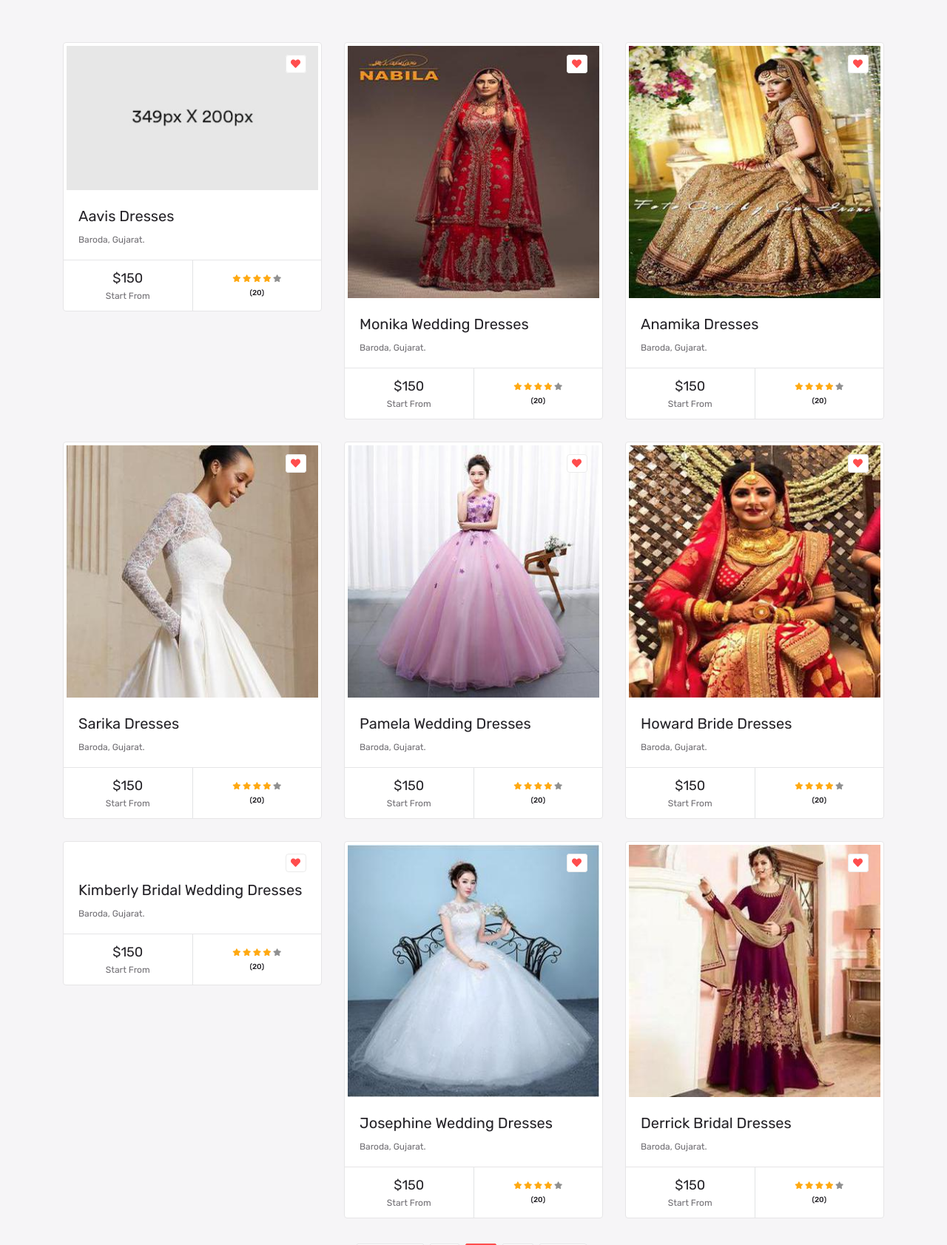
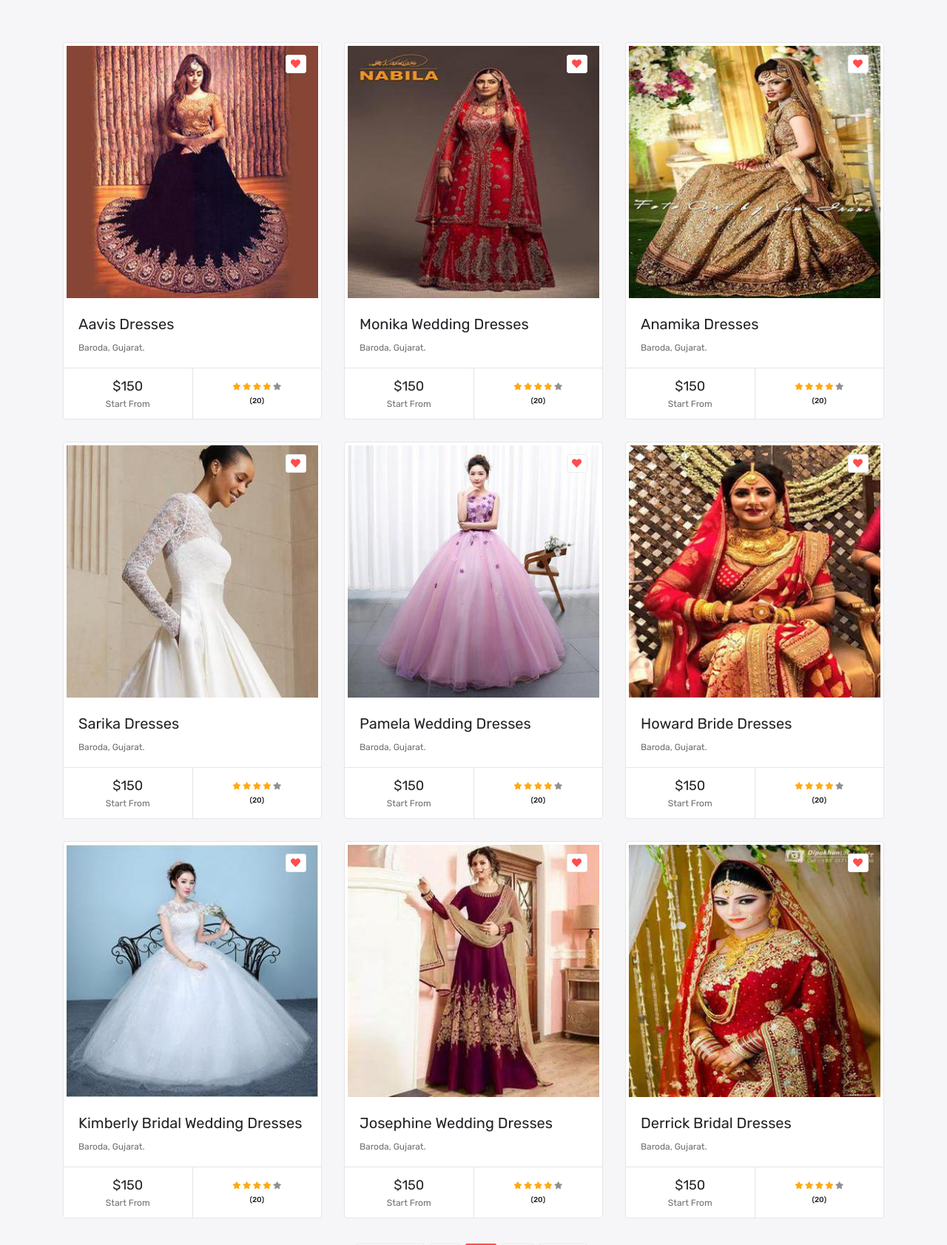
Before and after one commit to TowhidAust/Happy_Wedding, a plain HTML site: page supplier-dresses-list.html in a window 1280 px wide. Shown: the part 458-2141 px from the top of the page at 74% size. Drawn offline with Linux system fonts and the light colour scheme; files whose address does not match are found by name.

Commit message:
added supplier dress images

```diff
--- a/supplier-dresses-list.html
+++ b/supplier-dresses-list.html
@@ -6,7 +6,7 @@
     <meta http-equiv="X-UA-Compatible" content="IE=edge">
     <meta name="viewport" content="width=device-width, initial-scale=1">
     <!-- The above 3 meta tags *must* come first in the head; any other head content must come *after* these tags -->
-    <title>RealWed - SHARED ON THEMELOCK.COM | Wedding Vendor & Supplier Directory HTML Template - Supplier Dresses List </title>
+    <title>Supplier Dresses List </title>
     <!-- Bootstrap -->
     <link href="css/bootstrap.min.css" rel="stylesheet">
     <!-- Google Fonts -->
@@ -237,7 +237,7 @@
                         <!-- Vendor thumbnail -->
                         <div class="vendor-img">
                             <!-- Vendor img -->
-                            <a href="#"><img src="images/supplier-1.jpg" alt="" class="img-fluid"></a>
+                            <a href="#"><img src="images/supplier-dress-1.jpg" alt="" class="img-fluid"></a>
                             <div class="wishlist-sign"><a href="#" class="btn-wishlist"><i class="fa fa-heart"></i></a></div>
                         </div>
                         <!-- /.Vendor img -->
@@ -435,7 +435,7 @@
                         <!-- Vendor thumbnail -->
                         <div class="vendor-img">
                             <!-- Vendor img -->
-                            <a href="#"><img src="images/supplier-6.jpg" alt="" class="img-fluid"></a>
+                            <a href="#"><img src="images/supplier-dress-7.jpg" alt="" class="img-fluid"></a>
                             <div class="wishlist-sign"><a href="#" class="btn-wishlist"><i class="fa fa-heart"></i></a></div>
                         </div>
                         <!-- /.Vendor img -->
@@ -468,7 +468,7 @@
                         <!-- Vendor thumbnail -->
                         <div class="vendor-img">
                             <!-- Vendor img -->
-                            <a href="#"><img src="images/supplier-dress-7.jpg" alt="" class="img-fluid"></a>
+                            <a href="#"><img src="images/supplier-dress-8.jpg" alt="" class="img-fluid"></a>
                             <div class="wishlist-sign"><a href="#" class="btn-wishlist"><i class="fa fa-heart"></i></a></div>
                         </div>
                         <!-- /.Vendor img -->
@@ -501,7 +501,7 @@
                         <!-- Vendor thumbnail -->
                         <div class="vendor-img">
                             <!-- Vendor img -->
-                            <a href="#"><img src="images/supplier-dress-8.jpg" alt="" class="img-fluid"></a>
+                            <a href="#"><img src="images/supplier-dress-9.jpg" alt="" class="img-fluid"></a>
                             <div class="wishlist-sign"><a href="#" class="btn-wishlist"><i class="fa fa-heart"></i></a></div>
                         </div>
                         <!-- /.Vendor img -->
```
